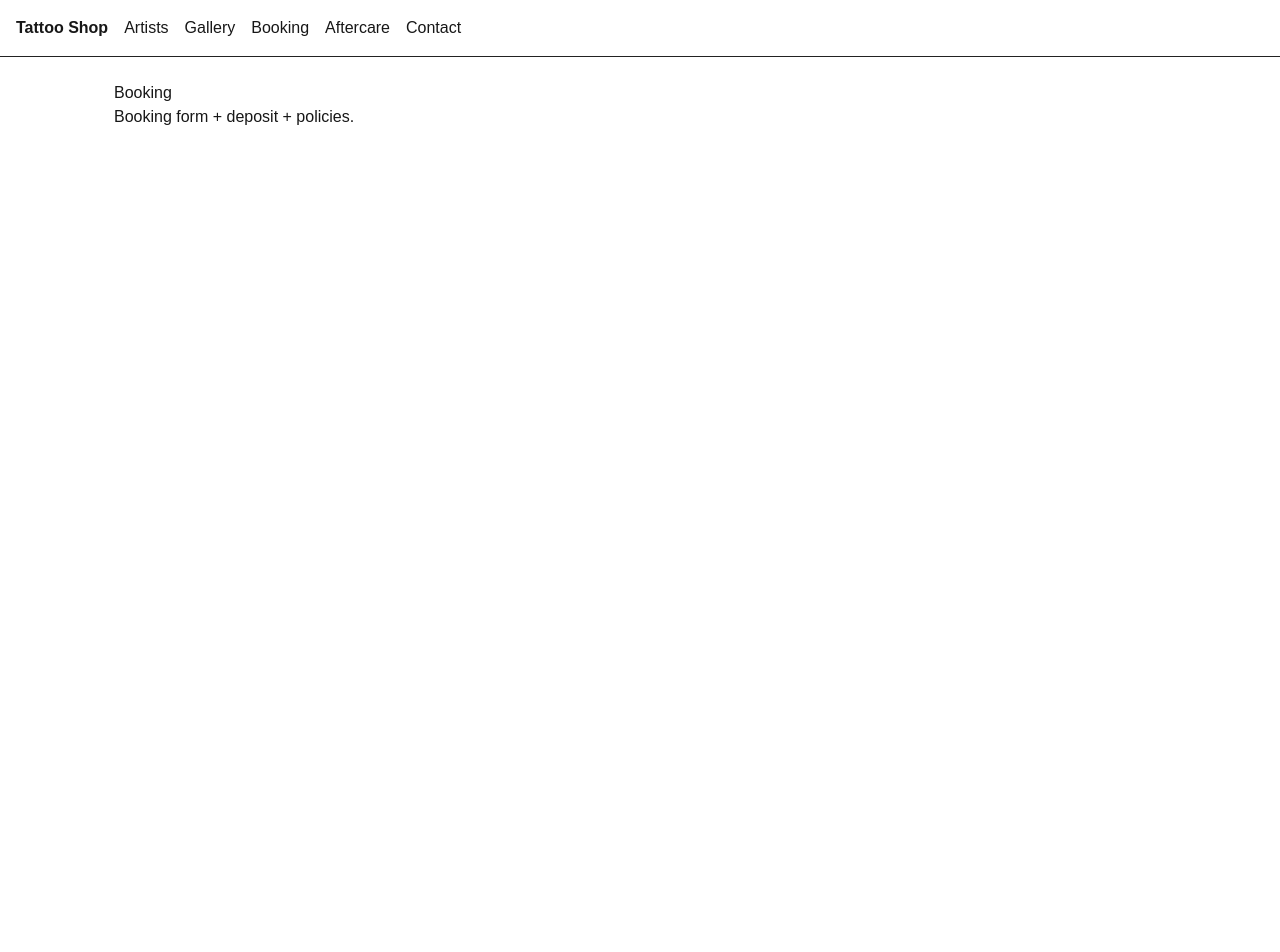
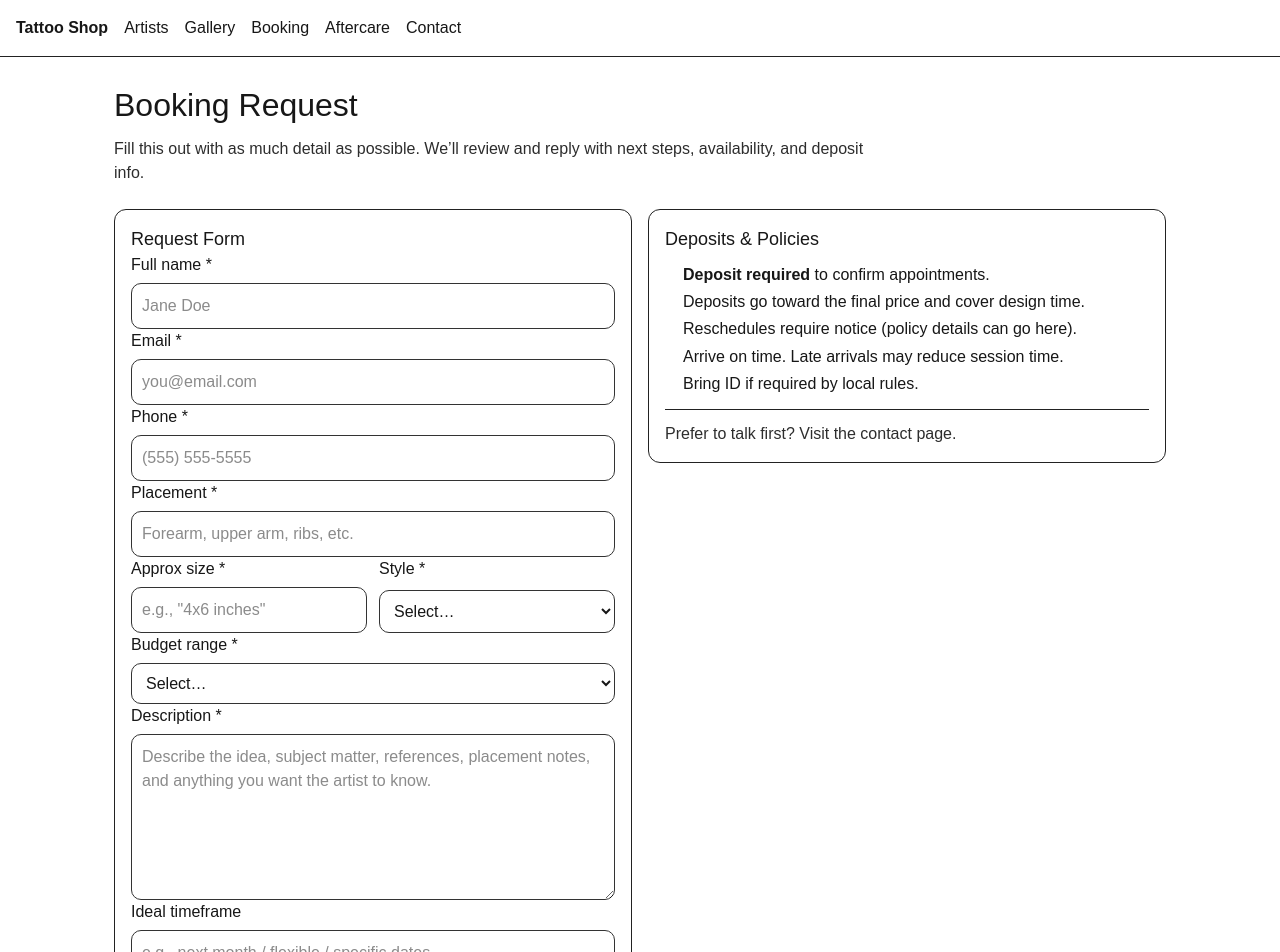
Before and after one commit to belonsavon-sys/tattoo-shop-website, a Next.js app: page /booking in a window 1280 px wide. Shown: the top 952 px of the page. Before the commit the page ends 800 px from the top, so only its background shows below. Built offline with nearby package versions, Linux system fonts and the light colour scheme.

Commit message:
feat: booking request form and policies section

```diff
--- a/app/booking/page.tsx
+++ b/app/booking/page.tsx
@@ -1,8 +1,176 @@
 export default function BookingPage() {
   return (
     <main style={{ padding: 24 }}>
-      <h1>Booking</h1>
-      <p>Booking form + deposit + policies.</p>
+      <h1 style={{ fontSize: 32, marginBottom: 8 }}>Booking Request</h1>
+      <p style={{ maxWidth: 760, opacity: 0.9, marginTop: 0 }}>
+        Fill this out with as much detail as possible. We’ll review and reply with next steps,
+        availability, and deposit info.
+      </p>
+
+      <div
+        style={{
+          display: "grid",
+          gridTemplateColumns: "repeat(auto-fit, minmax(320px, 1fr))",
+          gap: 16,
+          marginTop: 24,
+          alignItems: "start",
+        }}
+      >
+        {/* FORM */}
+        <section style={{ border: "1px solid #222", borderRadius: 12, padding: 16 }}>
+          <h2 style={{ fontSize: 18, marginTop: 0 }}>Request Form</h2>
+
+          <form style={{ display: "grid", gap: 12 }}>
+            <label style={{ display: "grid", gap: 6 }}>
+              <span>Full name *</span>
+              <input
+                name="name"
+                placeholder="Jane Doe"
+                required
+                style={{ padding: 10, borderRadius: 10, border: "1px solid #333" }}
+              />
+            </label>
+
+            <label style={{ display: "grid", gap: 6 }}>
+              <span>Email *</span>
+              <input
+                name="email"
+                type="email"
+                placeholder="you@email.com"
+                required
+                style={{ padding: 10, borderRadius: 10, border: "1px solid #333" }}
+              />
+            </label>
+
+            <label style={{ display: "grid", gap: 6 }}>
+              <span>Phone *</span>
+              <input
+                name="phone"
+                placeholder="(555) 555-5555"
+                required
+                style={{ padding: 10, borderRadius: 10, border: "1px solid #333" }}
+              />
+            </label>
+
+            <label style={{ display: "grid", gap: 6 }}>
+              <span>Placement *</span>
+              <input
+                name="placement"
+                placeholder="Forearm, upper arm, ribs, etc."
+                required
+                style={{ padding: 10, borderRadius: 10, border: "1px solid #333" }}
+              />
+            </label>
+
+            <div style={{ display: "grid", gridTemplateColumns: "1fr 1fr", gap: 12 }}>
+              <label style={{ display: "grid", gap: 6 }}>
+                <span>Approx size *</span>
+                <input
+                  name="size"
+                  placeholder='e.g., "4x6 inches"'
+                  required
+                  style={{ padding: 10, borderRadius: 10, border: "1px solid #333" }}
+                />
+              </label>
+
+              <label style={{ display: "grid", gap: 6 }}>
+                <span>Style *</span>
+                <select
+                  name="style"
+                  required
+                  defaultValue=""
+                  style={{ padding: 10, borderRadius: 10, border: "1px solid #333" }}
+                >
+                  <option value="" disabled>
+                    Select…
+                  </option>
+                  <option value="black-grey">Black & Grey</option>
+                  <option value="fine-line">Fine Line</option>
+                  <option value="traditional">Traditional</option>
+                  <option value="neo-traditional">Neo-Traditional</option>
+                  <option value="realism">Realism</option>
+                  <option value="lettering">Lettering</option>
+                  <option value="other">Other</option>
+                </select>
+              </label>
+            </div>
+
+            <label style={{ display: "grid", gap: 6 }}>
+              <span>Budget range *</span>
+              <select
+                name="budget"
+                required
+                defaultValue=""
+                style={{ padding: 10, borderRadius: 10, border: "1px solid #333" }}
+              >
+                <option value="" disabled>
+                  Select…
+                </option>
+                <option value="under-200">Under $200</option>
+                <option value="200-400">$200–$400</option>
+                <option value="400-800">$400–$800</option>
+                <option value="800-plus">$800+</option>
+              </select>
+            </label>
+
+            <label style={{ display: "grid", gap: 6 }}>
+              <span>Description *</span>
+              <textarea
+                name="description"
+                placeholder="Describe the idea, subject matter, references, placement notes, and anything you want the artist to know."
+                required
+                rows={6}
+                style={{ padding: 10, borderRadius: 10, border: "1px solid #333" }}
+              />
+            </label>
+
+            <label style={{ display: "grid", gap: 6 }}>
+              <span>Ideal timeframe</span>
+              <input
+                name="timeframe"
+                placeholder="e.g., next month / flexible / specific dates"
+                style={{ padding: 10, borderRadius: 10, border: "1px solid #333" }}
+              />
+            </label>
+
+            <button
+              type="submit"
+              style={{
+                padding: "12px 16px",
+                borderRadius: 10,
+                border: "1px solid #222",
+                fontWeight: 700,
+                cursor: "pointer",
+              }}
+            >
+              Submit Request
+            </button>
+
+            <p style={{ margin: 0, fontSize: 12, opacity: 0.75 }}>
+              (Next step: we’ll connect this form to email + Airtable so submissions are actually sent.)
+            </p>
+          </form>
+        </section>
+
+        {/* POLICIES */}
+        <aside style={{ border: "1px solid #222", borderRadius: 12, padding: 16 }}>
+          <h2 style={{ fontSize: 18, marginTop: 0 }}>Deposits & Policies</h2>
+
+          <ul style={{ lineHeight: 1.7, paddingLeft: 18, marginTop: 8 }}>
+            <li><strong>Deposit required</strong> to confirm appointments.</li>
+            <li>Deposits go toward the final price and cover design time.</li>
+            <li>Reschedules require notice (policy details can go here).</li>
+            <li>Arrive on time. Late arrivals may reduce session time.</li>
+            <li>Bring ID if required by local rules.</li>
+          </ul>
+
+          <div style={{ marginTop: 12, borderTop: "1px solid #222", paddingTop: 12 }}>
+            <p style={{ margin: 0, opacity: 0.9 }}>
+              Prefer to talk first? Visit the <a href="/contact">contact page</a>.
+            </p>
+          </div>
+        </aside>
+      </div>
     </main>
   );
 }
```
